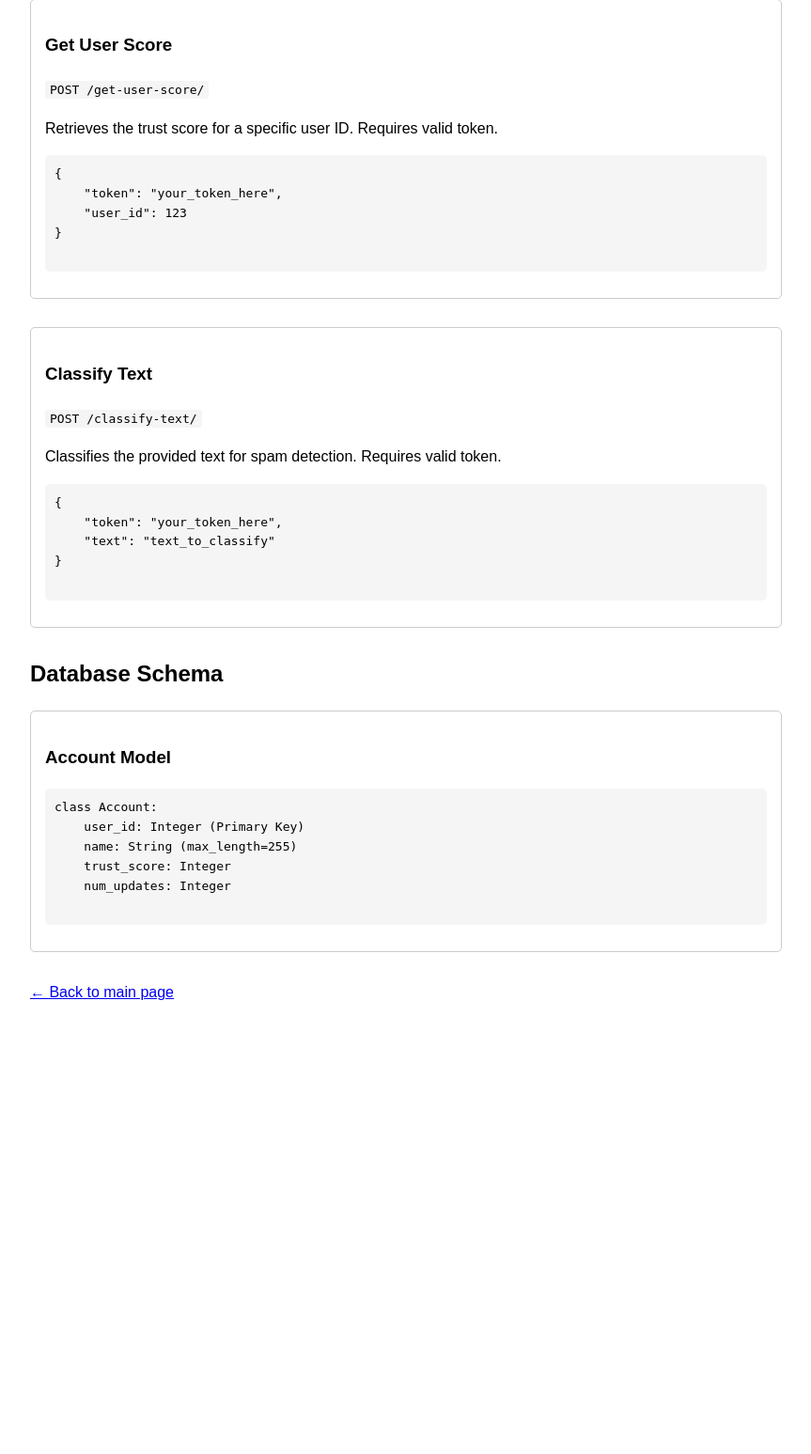
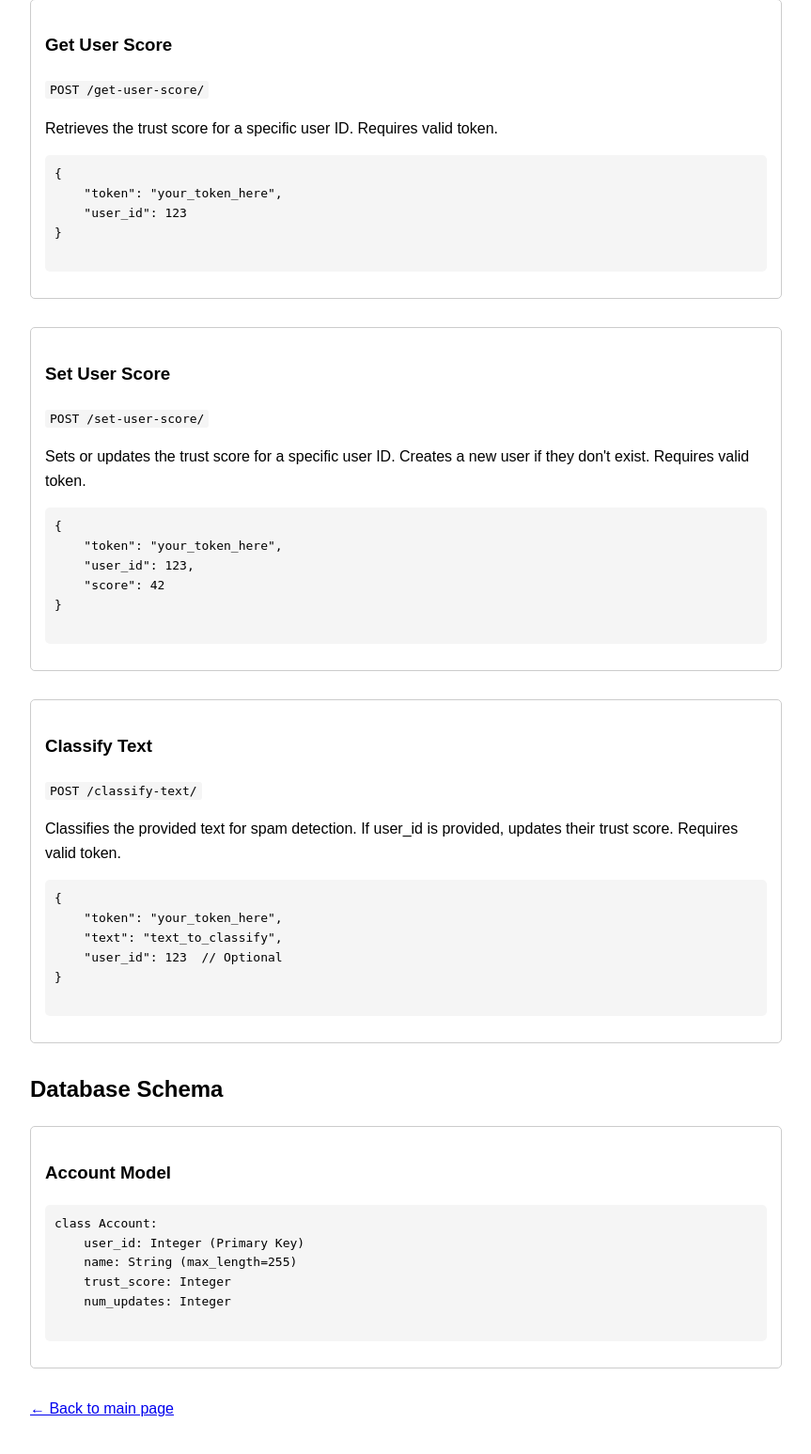
Before and after one commit to MekhyW/Spam-Pouncer, a Django app: page /docs/ in a window 1280 px wide. Shown: the part 568-2115 px from the top of the page at 94% size, without its empty margins (208-1071 px from the left). Before the commit the page ends 1632 px from the top, so only its background shows below. Run offline with Django 5.2, Linux system fonts and the light colour scheme.

Commit message:
set_user_score

```diff
--- /dev/null
+++ b/spam_pouncer/spampouncerapp/classifiers.py
@@ -0,0 +1,2 @@
+def dummy_classifier(text):
+    return 1
--- a/spam_pouncer/spampouncerapp/templates/spampouncerapp/docs.html
+++ b/spam_pouncer/spampouncerapp/templates/spampouncerapp/docs.html
@@ -68,13 +68,27 @@
     </div>
 
     <div class="endpoint">
-        <h3>Classify Text</h3>
-        <p><code>POST /classify-text/</code></p>
-        <p>Classifies the provided text for spam detection. Requires valid token.</p>
+        <h3>Set User Score</h3>
+        <p><code>POST /set-user-score/</code></p>
+        <p>Sets or updates the trust score for a specific user ID. Creates a new user if they don't exist. Requires valid token.</p>
         <pre>
 {
     "token": "your_token_here",
-    "text": "text_to_classify"
+    "user_id": 123,
+    "score": 42
+}
+        </pre>
+    </div>
+
+    <div class="endpoint">
+        <h3>Classify Text</h3>
+        <p><code>POST /classify-text/</code></p>
+        <p>Classifies the provided text for spam detection. If user_id is provided, updates their trust score. Requires valid token.</p>
+        <pre>
+{
+    "token": "your_token_here",
+    "text": "text_to_classify",
+    "user_id": 123  // Optional
 }
         </pre>
     </div>
--- a/spam_pouncer/spampouncerapp/views.py
+++ b/spam_pouncer/spampouncerapp/views.py
@@ -2,6 +2,7 @@ from django.shortcuts import render
 from django.http import JsonResponse
 from django.views.decorators.csrf import csrf_exempt
 from .models import Account
+from .classifiers import dummy_classifier
 from dotenv import load_dotenv
 import os
 import json
@@ -31,10 +32,8 @@ def get_user_score(request):
     if request.method == 'POST':
         data = json.loads(request.body)
         token = data.get('token')
-
         if not check_token(token):
             return JsonResponse({'error': 'Invalid token'}, status=401)
-
         user_id = data.get('user_id')
         try:
             account = Account.objects.get(user_id=user_id)
@@ -49,14 +48,41 @@ def get_user_score(request):
             })
 
 @csrf_exempt
+def set_user_score(request):
+    if request.method == 'POST':
+        data = json.loads(request.body)
+        token = data.get('token')
+        if not check_token(token):
+            return JsonResponse({'error': 'Invalid token'}, status=401)
+        user_id = data.get('user_id')
+        score = data.get('score')
+        try:
+            account = Account.objects.get(user_id=user_id)
+            account.trust_score = score
+            account.num_updates += 1
+            account.save()
+        except Account.DoesNotExist:
+            Account.objects.create(user_id=user_id, trust_score=score, num_updates=1)
+        return JsonResponse({'score': score})
+
+@csrf_exempt
 def classify_text(request):
     if request.method == 'POST':
         data = json.loads(request.body)
         token = data.get('token')
-
+        user_id = data.get('user_id')
         if not check_token(token):
             return JsonResponse({'error': 'Invalid token'}, status=401)
-
         text = data.get('text')
-        # Dummy classifier that always returns 1
-        return JsonResponse({'score': 1})
+        score = dummy_classifier(text)
+        if user_id:
+            try:
+                account = Account.objects.get(user_id=user_id)
+                account.trust_score += score
+                account.num_updates += 1
+                account.save()
+            except Account.DoesNotExist:
+                Account.objects.create(user_id=user_id, trust_score=score, num_updates=1)
+            except Exception as e:
+                return JsonResponse({'error': str(e)}, status=500)
+        return JsonResponse({'score': score})
```
